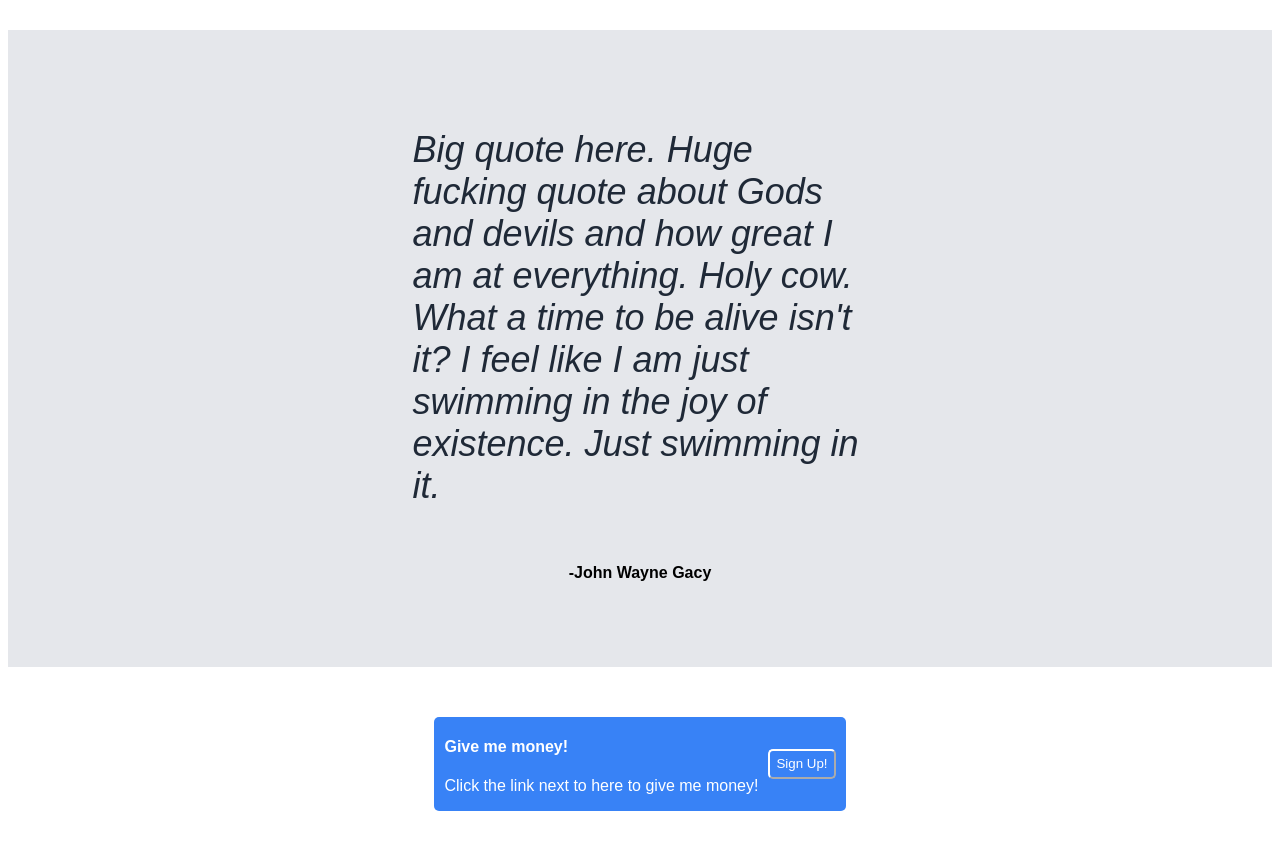
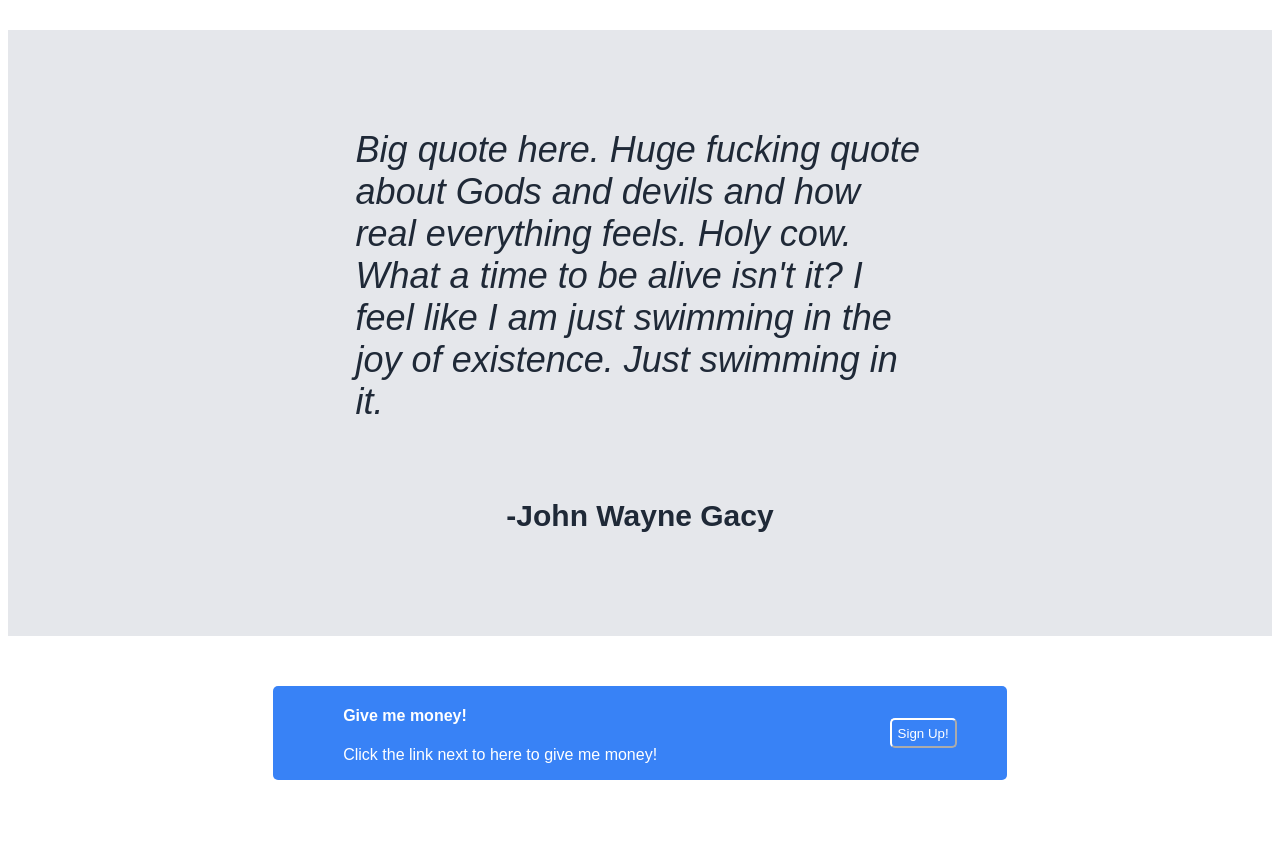
Before and after one commit to fabidor/landing-page-project, a plain HTML site: page index.html in a window 1280 px wide. Shown: the part 760-1610 px from the top of the page. Drawn offline with Linux system fonts and the light colour scheme.

Commit message:
Add more style fixes Also fix typos and minor content features. To add the footer tomorrow.

```diff
--- a/index.html
+++ b/index.html
@@ -41,7 +41,7 @@
             </div>
         </div>
         <div class="streak-three">
-            <p class="quote">Big quote here. Huge fucking quote about Gods and devils and how great I am at everything. Holy cow. What a time to be alive isn't it? I feel like I am just swimming in the joy of existence. Just swimming in it.</p>
+            <p class="quote">Big quote here. Huge fucking quote about Gods and devils and how real everything feels. Holy cow. What a time to be alive isn't it? I feel like I am just swimming in the joy of existence. Just swimming in it.</p>
             <h4 class="quoter">-John Wayne Gacy</h4>
         </div>
         <div class="streak-four">
--- a/styles.css
+++ b/styles.css
@@ -25,7 +25,7 @@ body{
 .right-links{
     display:flex;
     align-items: left;
-    padding-right: 20px;
+    padding-right: 5%;
     color: white;
 }
 .streak-one{
@@ -74,7 +74,7 @@ body{
     padding: 5%
 }
 .quote{
-    max-width: 40%;
+    max-width: 50%;
     flex-wrap: wrap;
     font-size: 36px;
     font-style: italic;
@@ -82,6 +82,9 @@ body{
 }
 .quoter{
     align-self: right;
+    font-size: 30px;
+    color: #1f2937;
+    justify-self: flex-end;
 }
 .streak-four{
     display: flex;
@@ -94,20 +97,21 @@ body{
     flex-direction: row;
     justify-content: space-between;
     background-color: #3882f6;
-    max-width: 90%;
+    width: 60%;
     border-radius:5px;
+    padding-right: 3%;
 }
 .moneygrub{
     max-width: 80%;
     color: white;
-    padding-left: 10px;
+    padding-left: 10%;
 
 }
 .button{
     display: flex;
     justify-content: right;
     align-items: center;
-    padding: 10px;
+    padding: 15px;
 }
 #heromain{
     font-size: 48px;
@@ -135,4 +139,5 @@ button{
     border-color: white;
     height: 30px;
     border-radius: 5px;
+    font-weight: 400;
 }
```
